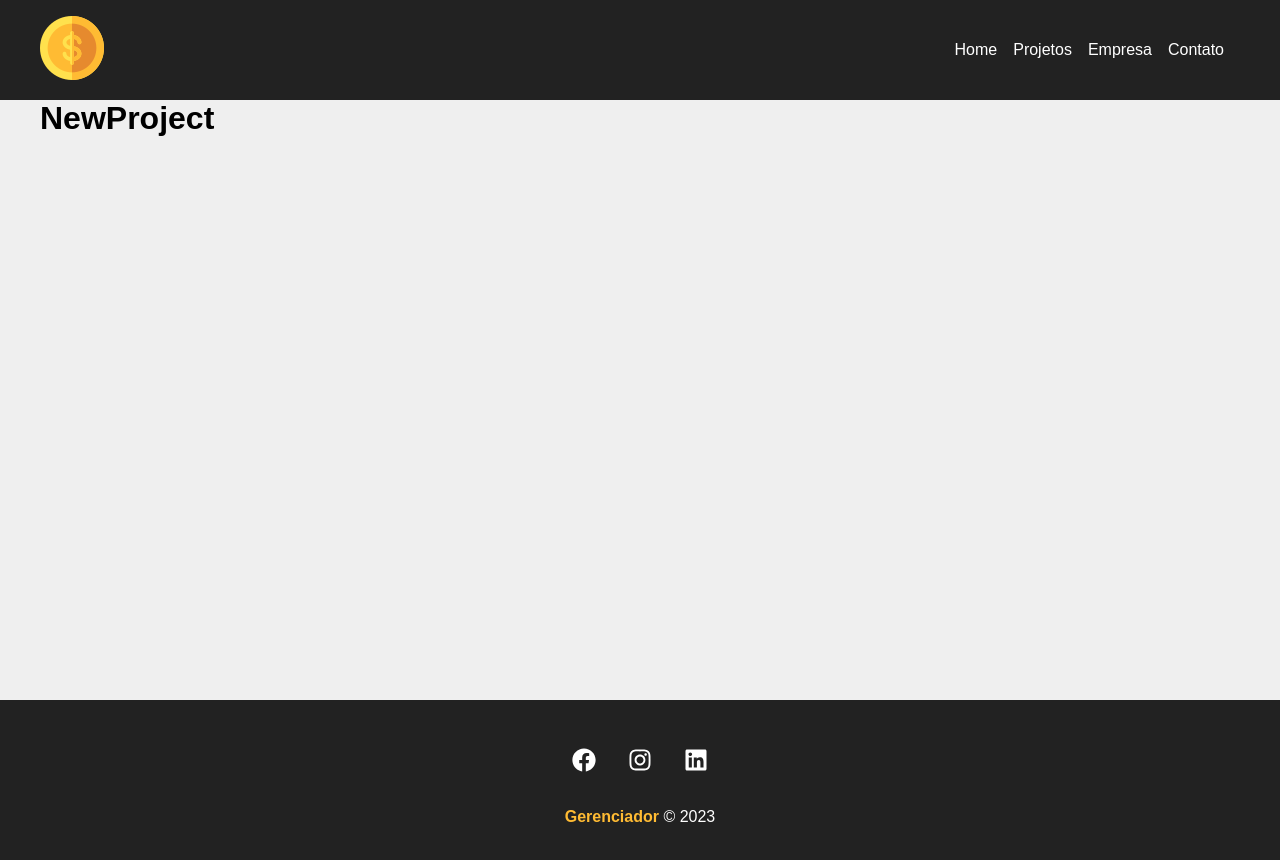
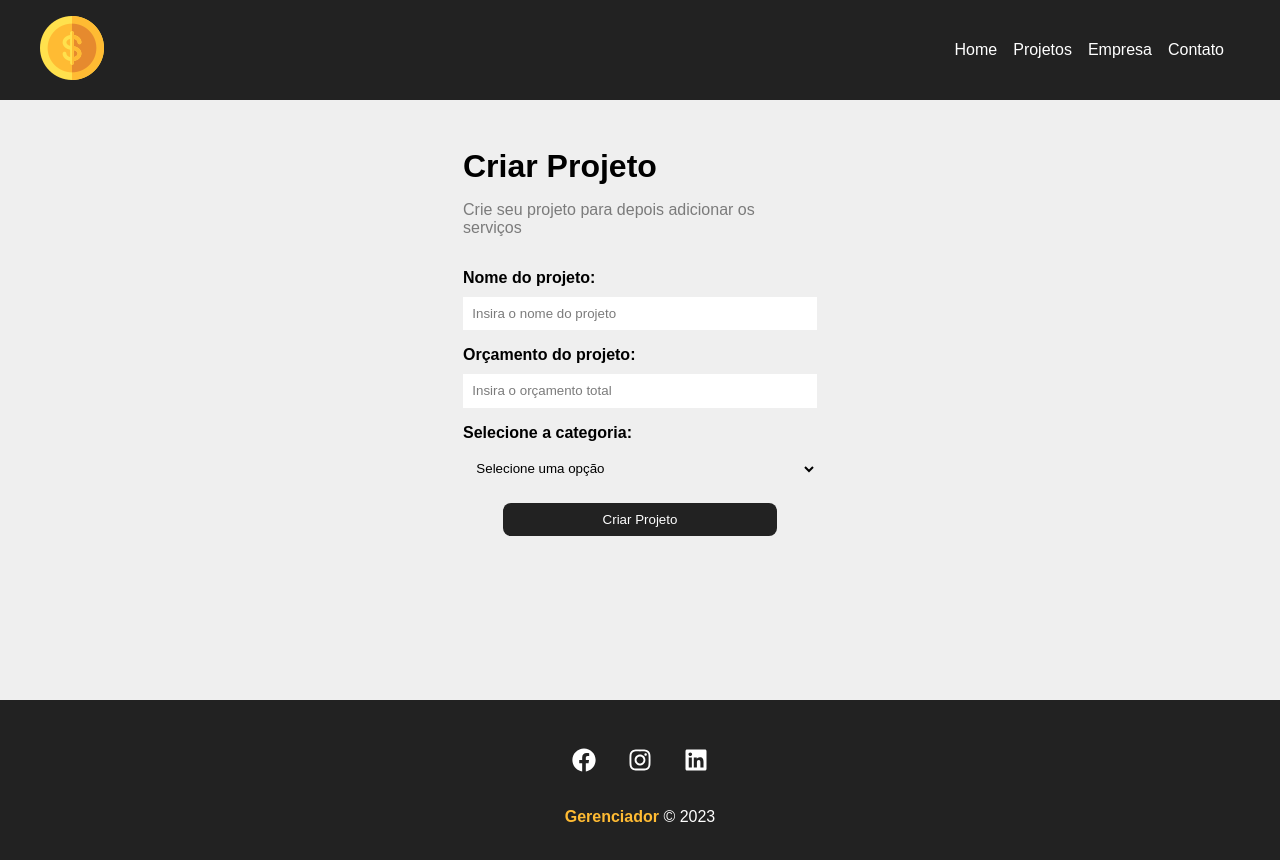
Before and after one commit to Everton-Fernandes/gerenciador, a React (Create React App) app: page /newproject in a window 1280 px wide. Shown: the top 860 px of the page. Built offline with nearby package versions, Linux system fonts and the light colour scheme.

Commit message:
implentado pagina de formulario projeto

```diff
--- /dev/null
+++ b/src/components/form/Input.js
@@ -0,0 +1,19 @@
+import styles from './Input.module.css'
+
+function Input({ type, text, name, placeholder, handleOnChange, value }) {
+  return (
+    <div className={styles.form_control}>
+      <label htmlFor={name}>{text}:</label>
+      <input
+        type={type}
+        name={name}
+        id={name}
+        placeholder={placeholder}
+        onChange={handleOnChange}
+        value={value}
+      />
+    </div>
+  )
+}
+
+export default Input
--- /dev/null
+++ b/src/components/form/Input.module.css
@@ -0,0 +1,20 @@
+.form_control {
+    display: flex;
+    flex-direction: column;
+    margin-bottom: 1em;
+  }
+
+  .form_control label {
+    margin-bottom: 0.6em;
+    font-weight: bold;
+  }
+
+  .form_control input {
+    padding: 0.7em;
+    border-radius: 0;
+    border: none;
+  }
+
+  .form_control input::placeholder {
+    color: #7b7b7b;
+  }
--- /dev/null
+++ b/src/components/form/Select.js
@@ -0,0 +1,14 @@
+import styles from './Select.module.css'
+
+function Select({ text, name, options, handleOnChange, value }) {
+  return (
+    <div className={styles.form_control}>
+      <label htmlFor={name}>{text}:</label>
+      <select name={name} id={name} >
+        <option>Selecione uma opção</option>
+      </select>
+    </div>
+  )
+}
+
+export default Select
--- /dev/null
+++ b/src/components/form/Select.module.css
@@ -0,0 +1,16 @@
+.form_control {
+    display: flex;
+    flex-direction: column;
+    margin-bottom: 1em;
+  }
+
+  .form_control label {
+    margin-bottom: 0.6em;
+    font-weight: bold;
+  }
+
+  .form_control select {
+    padding: 0.7em;
+    border-radius: 0;
+    border: none;
+  }
--- /dev/null
+++ b/src/components/form/SubmitButton.js
@@ -0,0 +1,11 @@
+import styles from './SubmitButton.module.css'
+
+function SubmitButton({ text }) {
+  return (
+    <div className={styles.container_div}>
+      <button className={styles.btn}>{text}</button>
+    </div>
+  )
+}
+
+export default SubmitButton
--- /dev/null
+++ b/src/components/form/SubmitButton.module.css
@@ -0,0 +1,20 @@
+.btn {
+    background-color: #222;
+    color: #fff;
+    padding: 0.7em 1.2em;
+    text-decoration: none;
+    transition: 0.5s;
+    cursor: pointer;
+    border-radius: 8px;
+    border: none;
+  }
+
+  .btn:hover {
+    color: #ffbb33;
+  }
+
+  .container_div{
+    display: flex;
+    flex-direction: column;
+    margin: 0 40px;
+  }
--- a/src/components/pages/NewProject.js
+++ b/src/components/pages/NewProject.js
@@ -1,6 +1,13 @@
+import ProjectForm from '../project/ProjectForm'
+import styles from './NewProject.module.css'
+
 function NewProject() {
     return (
-        <h1>NewProject</h1>
+        <div className={styles.newproject_container}>
+            <h1>Criar Projeto</h1>
+            <p>Crie seu projeto para depois adicionar os serviços</p>
+            <ProjectForm  btnText="Criar Projeto"/>
+        </div>
     )
 }
 
--- /dev/null
+++ b/src/components/pages/NewProject.module.css
@@ -0,0 +1,13 @@
+.newproject_container {
+    width: 450px;
+    margin: 0 auto;
+    padding: 3em;
+  }
+
+  .newproject_container h1 {
+    margin-bottom: 0.5em;
+  }
+
+  .newproject_container p {
+    color: #7b7b7b;
+  }
--- /dev/null
+++ b/src/components/project/ProjectForm.js
@@ -0,0 +1,17 @@
+import styles from './ProjectForm.module.css'
+import Input from '../form/Input'
+import Select from '../form/Select'
+import SubmitButton from '../form/SubmitButton'
+
+function ProjectForm({btnText}) {
+    return (
+        <form className={styles.form}>
+            <Input type="text" text="Nome do projeto" name="name"  placeholder="Insira o nome do projeto" />
+            <Input type="number" text="Orçamento do projeto" name="budget" placeholder="Insira o orçamento total" />
+            <Select name="category_id" text="Selecione a categoria"/>
+            <SubmitButton  text={btnText} />
+        </form>
+    )
+}
+
+export default ProjectForm
--- /dev/null
+++ b/src/components/project/ProjectForm.module.css
@@ -0,0 +1,4 @@
+.form {
+    width: 100%;
+    margin: 2em 0;
+  }
```
